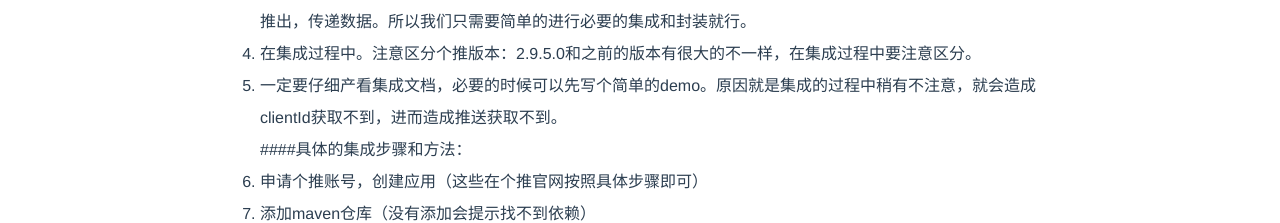
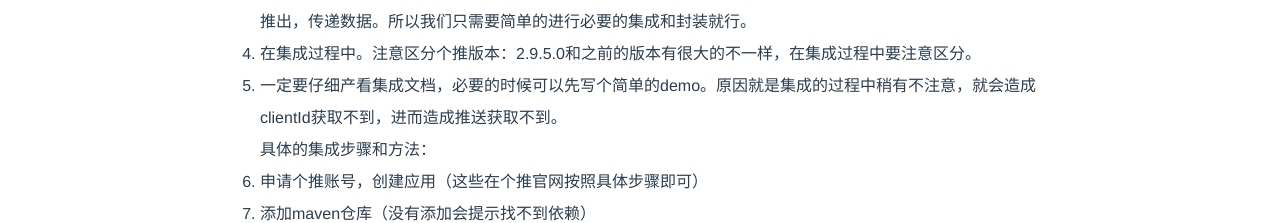
Before and after one commit to JAtank/JAtank.github.io, a plain HTML site: page 2017/10/31/Andrid个推（推送）集成/index.html in a window 1280 px wide. Shown: the part 821-1044 px from the top of the page. Drawn offline with Linux system fonts and the light colour scheme.

Commit message:
Site updated: 2017-10-31 21:41:53

```diff
--- a/2017/10/31/Andrid个推（推送）集成/index.html
+++ b/2017/10/31/Andrid个推（推送）集成/index.html
@@ -4,7 +4,7 @@
 <li>并不能进行实时监控。<br>因为公司以前的产品都在使用个推，所以我也就使用个推了。<br>个推集成前注意事项：</li>
 <li>根据需求进行操作。在我们的产品中不需要个推的推送界面和其他杂七杂八的推送服务，只是简简单单的主动推出，传递数据。所以我们只需要简单的进行必要的集成和封装就行。</li>
 <li>在集成过程中。注意区分个推版本：2.9.5.0和之前的版本有很大的不一样，在集成过程中要注意区分。</li>
-<li>一定要仔细产看集成文档，必要的时候可以先写个简单的demo。原因就是集成的过程中稍有不注意，就会造成clientId获取不到，进而造成推送获取不到。<br>####具体的集成步骤和方法：</li>
+<li>一定要仔细产看集成文档，必要的时候可以先写个简单的demo。原因就是集成的过程中稍有不注意，就会造成clientId获取不到，进而造成推送获取不到。<br>具体的集成步骤和方法：</li>
 <li>申请个推账号，创建应用（这些在个推官网按照具体步骤即可）</li>
 <li>添加maven仓库（没有添加会提示找不到依赖）<br> <img src="http://docs.getui.com/mobile/android/img/asmv_maven.png" alt=""></li>
 <li>添加依赖<br> <img src="http://docs.getui.com/mobile/android/img/asmv_dep.png" alt=""></li>
```
